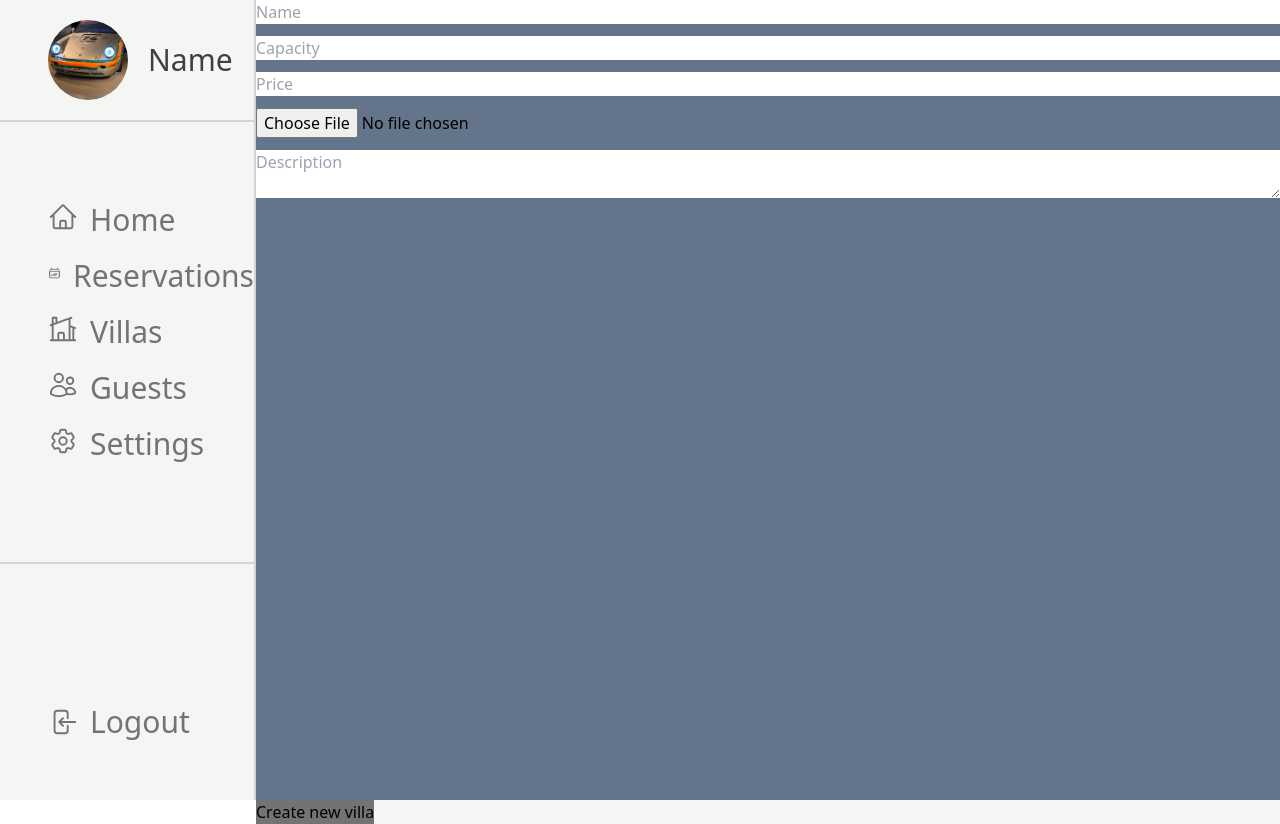
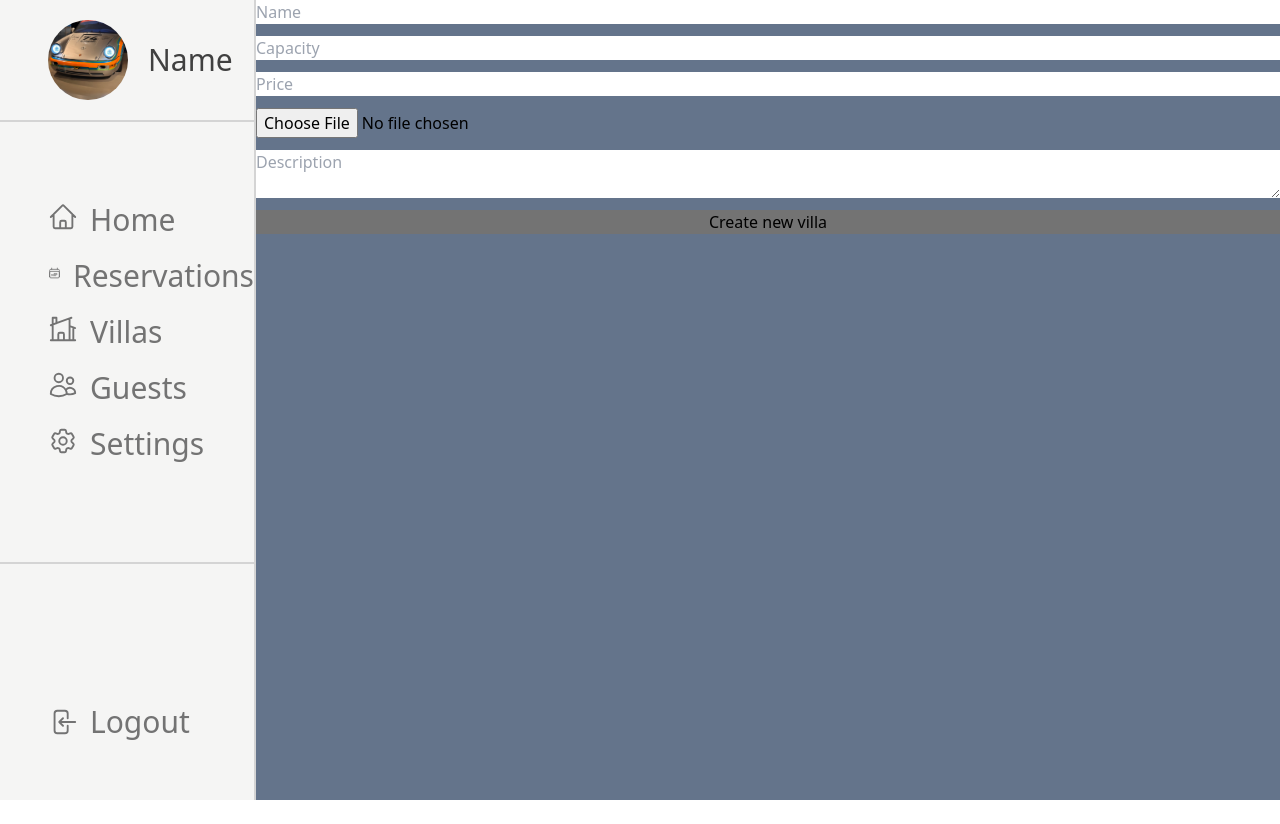
Before and after one commit to MaciekPanek/Dashboard, a React (Vite) app: page /villas/newvilla in a window 1280 px wide. After the commit the page ends 800 px from the top, so only its background shows below. Built offline with nearby package versions, Linux system fonts and the light colour scheme.

Commit message:
added form

```diff
--- a/src/features/villas/AddNewVilla.jsx
+++ b/src/features/villas/AddNewVilla.jsx
@@ -26,10 +26,10 @@ function AddNewVilla() {
           placeholder="Description"
           type="text"
         />
+        <button type="submit" className="bg-neutral-500">
+          Create new villa
+        </button>
       </form>
-      <button type="submit" className="bg-neutral-500">
-        Create new villa
-      </button>
     </section>
   );
 }
```
